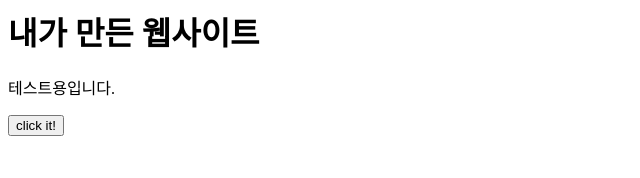
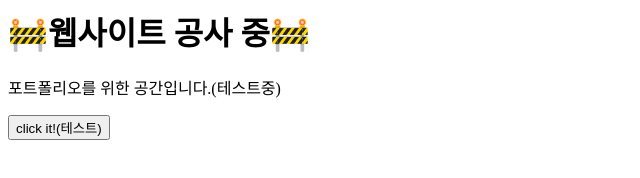
Before and after one commit to happiness0505/Website, a plain HTML site: page index.html in a window 1280 px wide. Shown: the whole page, without its empty margins (0-640 px from the left). Drawn offline with Linux system fonts and the light colour scheme.

Commit message:
Update index.html content for website construction

```diff
--- a/index.html
+++ b/index.html
@@ -1,3 +1,3 @@
-<h1>내가 만든 웹사이트</h1>
-<p>테스트용입니다.</p>
-<button>click it!</button>
+<h1>🚧웹사이트 공사 중🚧</h1>
+<p>포트폴리오를 위한 공간입니다.(테스트중)</p>
+<button>click it!(테스트)</button>
```
